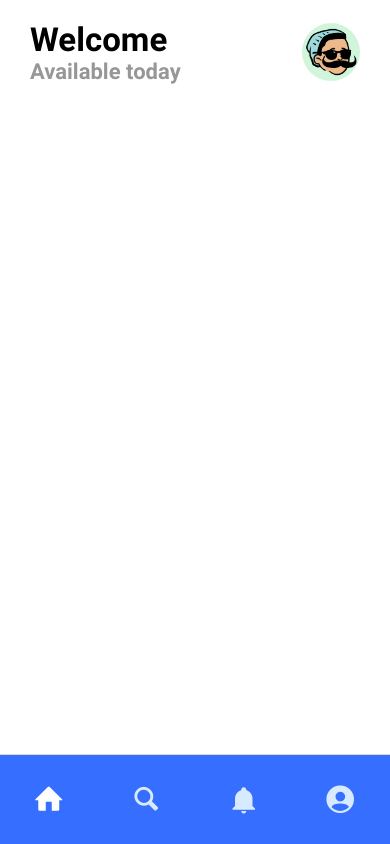
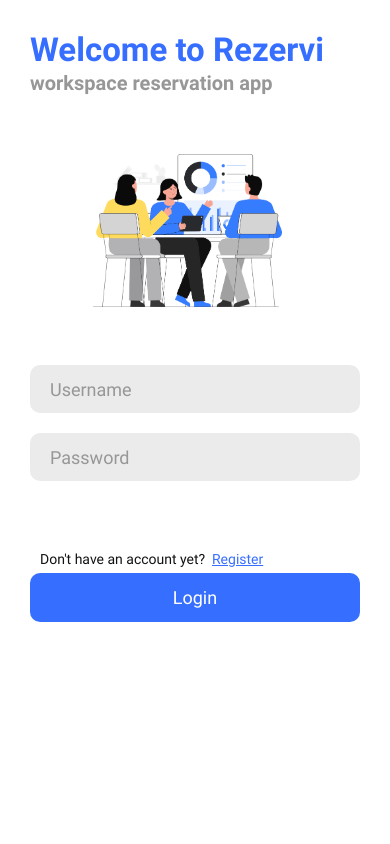
Before and after one commit to mtaa-rezervi/frontend, a React Native app: screen / in a window 390 px wide. Built offline with nearby package versions, Linux system fonts and the light colour scheme; no server answers.

Commit message:
deleted comments

```diff
--- a/App.js
+++ b/App.js
@@ -70,8 +70,8 @@ export default function App() {
         screenOptions={{
           headerShown: false
         }}>
-        {/* <Stack.Screen name='Login' component={LoginScreen} />
-        <Stack.Screen name='Register' component={RegisterScreen} /> */}
+        <Stack.Screen name='Login' component={LoginScreen} />
+        <Stack.Screen name='Register' component={RegisterScreen} />
         <Stack.Screen name='TabNavigator' component={TabNavigator} />
         <Stack.Screen name='Room' component={RoomScreen} />
       </Stack.Navigator>
--- a/screens/Home.js
+++ b/screens/Home.js
@@ -20,7 +20,6 @@ export default function HomeScreen({ navigation }) {
   const getRooms = async () => {
     try {
       const token = await getValueFor('bearer');
-      //console.log(token);
 
       let requestHeaders = new Headers();
       requestHeaders.append('Accept', 'application/json');
--- a/screens/Notifications.js
+++ b/screens/Notifications.js
@@ -14,10 +14,8 @@ export default function NotiScreen({ navigation }) {
 
   const getNotis = async () => {
     try {
-      // TODO: - save user id in secureStorage
       const token = await getValueFor('bearer');
-      //const id = await getValueFor('id');
-      const id = '623765f8e22ae61b0522eab0';
+      const id = await getValueFor('id');
 
       let requestHeaders = new Headers();
       requestHeaders.append('Accept', 'application/json');
@@ -33,7 +31,6 @@ export default function NotiScreen({ navigation }) {
 
       const notis = await response.json();
       setData(notis.notifications);
-      console.log(notis.notifications)
     } catch (error) {
         console.error(error);
         alert('Something went wrong');
```
